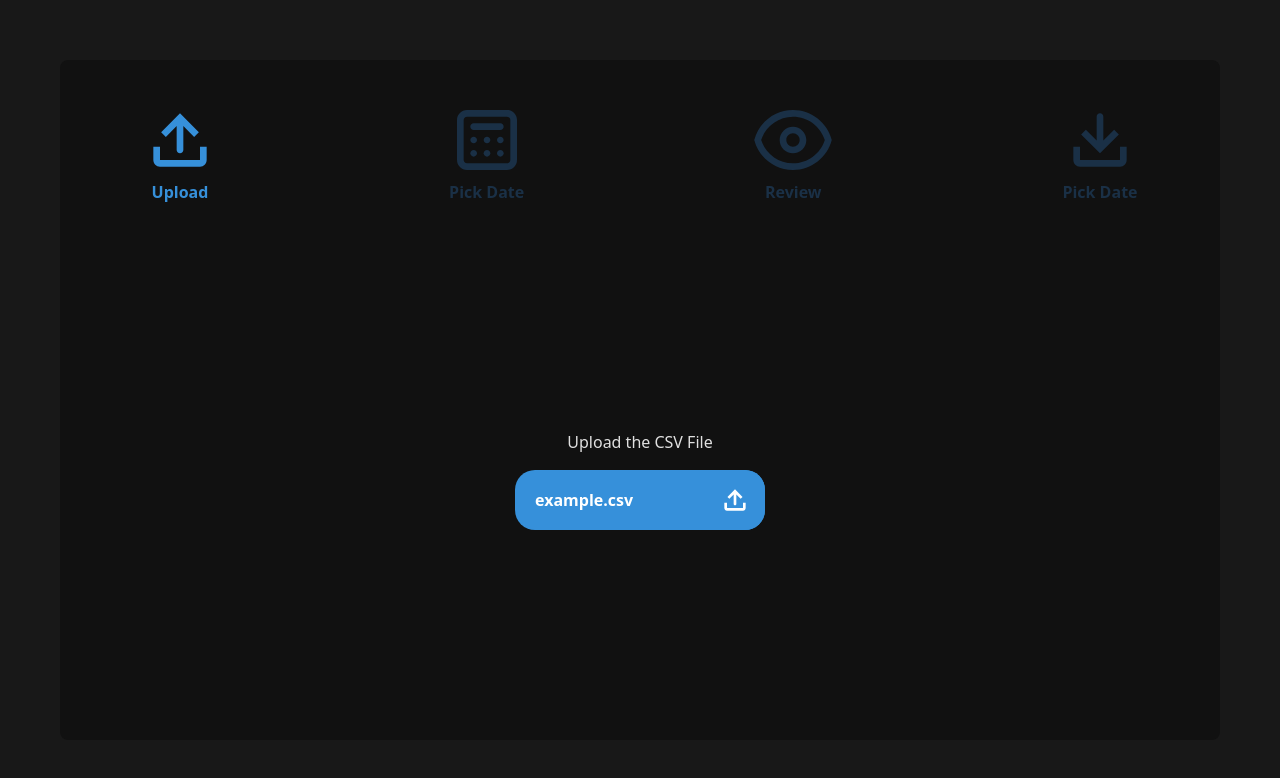
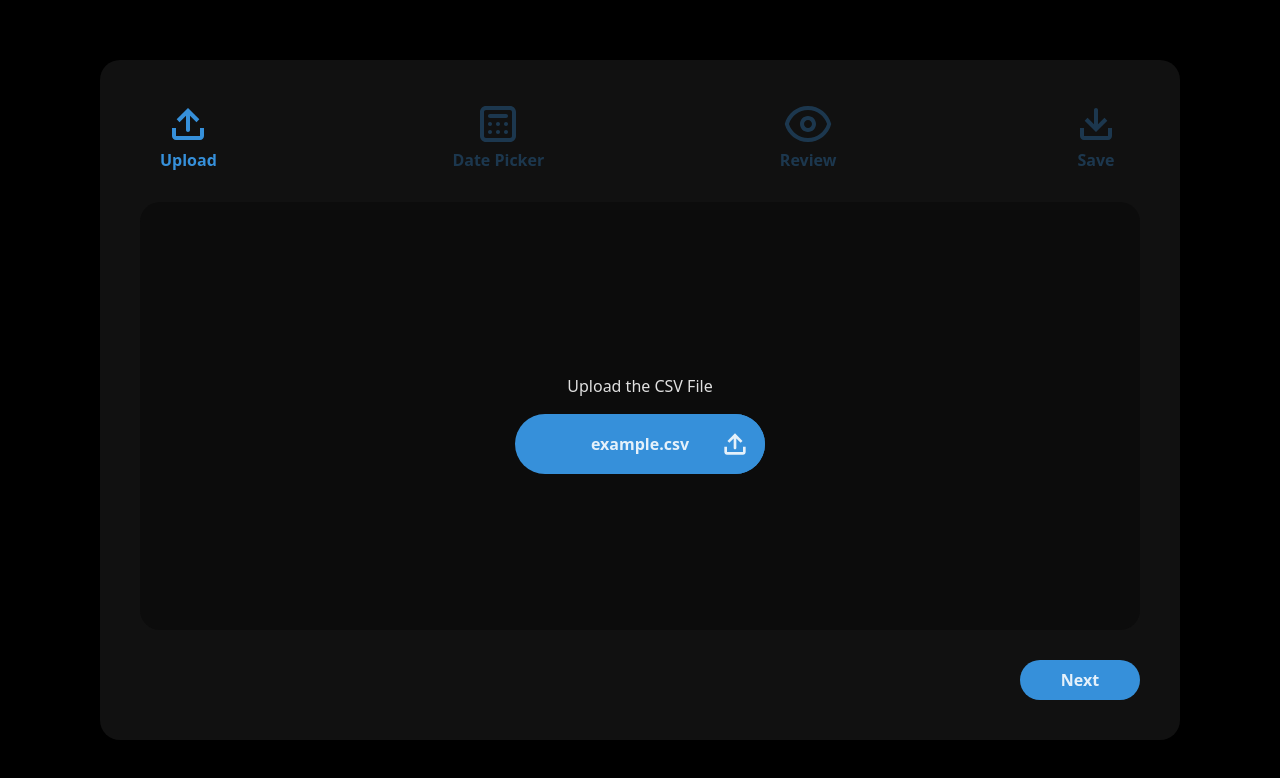
Before and after one commit to lukerichter/tagap-v3, a React (Vite) app: page / in a window 1280 px wide. Shown: the top 778 px of the page. Built offline with nearby package versions, Linux system fonts and the light colour scheme.

Commit message:
feat: new style and navigation

```diff
--- a/src/App.css
+++ b/src/App.css
@@ -1,21 +1,28 @@
 .container {
+    display: flex;
+    justify-content: center;
+    align-items: center;
+    min-height: 100vh;
+}
+
+.app {
     width: 1000px;
     height: 600px;
     background-color: #111111;
-    border-radius: 8px;
-    padding: 40px 80px;
+    border-radius: 20px;
+    padding: 40px;
     display: flex;
     flex-direction: column;
+    gap: 30px;
 }
 
-.content {
+.app--content {
     flex: 1;
-}
-
-.content-box {
     display: flex;
     justify-content: center;
     align-items: center;
     flex-direction: column;
     height: 100%;
+    background: #0c0c0c;
+    border-radius: 20px;
 }
--- a/src/App.jsx
+++ b/src/App.jsx
@@ -1,7 +1,8 @@
 import { useState } from 'react'
+import { CgSoftwareUpload, CgCalendarDates, CgEye, CgSoftwareDownload } from "react-icons/cg";
 import ProgressionBar from './components/ProgressionBar/ProgressionBar'
 import UploadContent from './components/Content/UploadContent/UploadContent'
-
+import Navigation from './components/Navigation/Navigation.jsx';
 import './App.css'
 import useFile from './utils/logic.js'
 
@@ -9,25 +10,62 @@ import useFile from './utils/logic.js'
 function App() {
 
     const [stage, setStage] = useState(0)
+    const [disabledNext, setDisabledNext] = useState(false)
+
+
     const { uploadFile, resetFile } = useFile();
 
     const steps = [
-        <UploadContent upload={uploadFile} />,
-        //<DateContent />,
-        //<ReviewContent />,
-        //<DownloadContent />,
+        {
+            content: <UploadContent upload={uploadFile} />,
+            icon: <CgSoftwareUpload />,
+            name: "Upload"
+        },
+        {
+            // content: <DateContent />,
+            icon: <CgCalendarDates />,
+            name: "Date Picker"
+        },
+        {
+            // content: <DateContent />,
+            icon: <CgEye />,
+            name: "Review"
+        },
+        {
+            // content: <DateContent />,
+            icon: <CgSoftwareDownload />,
+            name: "Save"
+        }
     ]
 
+    const progressionList = steps.map(({ icon, name }) => ({ icon, name }))
+
     return (
-        <div className="container">
+        <>
+            <div className='container'>
 
-            <ProgressionBar selectedState={stage} changeState={setStage} />
+                <div className="app">
 
-            <div className='content'>
-                {steps[stage]}
+                    <ProgressionBar
+                        progressionList={progressionList}
+                        selectedState={stage}
+                        changeState={setStage}
+                    />
+
+                    <div className='app--content'>
+                        {steps[stage].content}
+                    </div>
+
+                    <Navigation
+                        stage={stage}
+                        setStage={setStage}
+                    />
+
+                </div>
+
             </div>
 
-        </div>
+        </>
     )
 }
 
--- a/src/components/Content/UploadContent/UploadContent.css
+++ b/src/components/Content/UploadContent/UploadContent.css
@@ -1,10 +1,9 @@
 .file-selector {
     width: 250px;
     height: 60px;
-    border-radius: 20px;
-    background-color: rgb(54, 144, 218);
+    background-color: var(--active-color);
     cursor: pointer;
-    transition: transform 0.2s;
+    transition: all 0.2s;
     overflow: hidden;
     position: relative;
 }
@@ -19,27 +18,21 @@
     display: flex;
     align-items: center;
     justify-content: center;
-    background-color: rgb(54, 144, 218);
+    background-color: var(--active-color);
 }
 
 .file-selector svg {
     font-size: 2em;
-    color: white;
 }
 
 .file-selector p {
     font-size: 1em;
     margin: 0;
-    color: white;
     padding: 0 20px;
     line-height: 60px;
     font-weight: bold;
 }
 
-.file-selector:hover {
-    transform: scale(1.05);
-}
-
 input {
     display: none;
 }
--- a/src/components/Content/UploadContent/UploadContent.jsx
+++ b/src/components/Content/UploadContent/UploadContent.jsx
@@ -5,7 +5,6 @@ import './UploadContent.css'
 function UploadContent({ upload }) {
 
     const fileInputRef = useRef(null);
-    const [warning, setWarning] = useState(0)
 
     const handleFileChange = (event) => {
         const file = event.target.files[0];
@@ -15,23 +14,25 @@ function UploadContent({ upload }) {
     };
 
     return (
-        <div className='content-box' >
+        <>
             <p>Upload the CSV File</p>
-            <div
-                className='file-selector'
+
+            <button
+                className='button file-selector'
                 onClick={() => fileInputRef.current.click()}
             >
                 <p>example.csv</p>
                 <div className="file-selector-icon-box">
                     <CgSoftwareUpload />
                 </div>
-            </div>
+            </button>
+
             <input
                 type="file"
                 ref={fileInputRef}
                 onChange={handleFileChange}
             />
-        </div>
+        </>
     )
 }
 
--- /dev/null
+++ b/src/components/Navigation/Navigation.css
@@ -0,0 +1,22 @@
+.navbox {
+    height: 40px;
+    position: relative;
+}
+
+.navbox button {
+    background: var(--active-color);
+    height: 100%;
+    width: 120px;
+}
+
+.navbox .navbox--next {
+    position: absolute;
+    top: 0;
+    right: 0;
+}
+
+.navbox .navbox--prev {
+    position: absolute;
+    top: 0;
+    left: 0;
+}
--- /dev/null
+++ b/src/components/Navigation/Navigation.jsx
@@ -0,0 +1,27 @@
+import './Navigation.css'
+
+function Navigation({ stage, setStage }) {
+    return (
+        <div className="navbox">
+            {stage > 0 && (
+                <button
+                    className="button navbox--prev"
+                    onClick={() => setStage(stage - 1)}
+                >
+                    Previous
+                </button>
+            )}
+
+            {stage < 3 && (
+                <button
+                    className="button navbox--next"
+                    onClick={() => setStage(stage + 1)}
+                >
+                    Next
+                </button>
+            )}
+        </div>
+    )
+}
+
+export default Navigation
--- a/src/components/ProgressionBar/ProgressionBar.css
+++ b/src/components/ProgressionBar/ProgressionBar.css
@@ -3,40 +3,24 @@
     display: flex;
     align-items: center;
     justify-content: space-between;
-    padding-bottom: 40px;
+    padding: 0 20px;
+
 }
 
 .step {
+    font-weight: bold;
     display: flex;
     flex-direction: column;
-    justify-content: center;
     align-items: center;
-    color: #1a3046;
-    cursor: pointer;
+    color: rgb(54, 144, 218);
+    opacity: 0.3;
+    transition: opacity 0.6s;
 }
 
 .step svg {
-    font-size: 5em;
-    transition: color 0.25s, transform 0.2s;
-    transform-origin: center center;
-}
-
-.step p {
-    font-size: 1em;
-    transition: color 0.2s;
-    font-weight: bold;
-    margin: 0;
+    font-size: 3em;
 }
 
 .step.selected {
-    color: rgb(54, 144, 218);
+    opacity: 1;
 }
-
-.step:hover svg {
-    transform: scale(1.08);
-}
-
-.step:not(.selected):hover svg,
-.step:not(.selected):hover p {
-    color: #2f5377;
-}
--- a/src/components/ProgressionBar/ProgressionBar.jsx
+++ b/src/components/ProgressionBar/ProgressionBar.jsx
@@ -1,39 +1,19 @@
 import { CgSoftwareUpload, CgCalendarDates, CgEye, CgSoftwareDownload } from "react-icons/cg";
 import './ProgressionBar.css'
 
-function ProgressionBar({ selectedState, changeState }) {
-
-    const statesList = [
-        {
-            icon: <CgSoftwareUpload />,
-            state: "Upload"
-        },
-        {
-            icon: <CgCalendarDates />,
-            state: "Pick Date"
-        },
-        {
-            icon: <CgEye />,
-            state: "Review"
-        },
-        {
-            icon: <CgSoftwareDownload />,
-            state: "Pick Date"
-        }
-    ]
+function ProgressionBar({ progressionList, selectedState, changeState }) {
 
     return (
         <div className='progression'>
             {
-                statesList.map(
+                progressionList.map(
                     (state, index) => (
                         <div
                             key={index}
-                            onClick={() => changeState(index)}
                             className={`step ${index === selectedState ? 'selected' : ''}`}
                         >
                             {state.icon}
-                            <p>{state.state}</p>
+                            {state.name}
                         </div>
                     )
                 )
--- a/src/index.css
+++ b/src/index.css
@@ -4,19 +4,42 @@
     font-weight: 400;
 
     color: rgba(255, 255, 255, 0.87);
-  background-color: #181818;
-
+    background: rgb(0, 0, 0);
     font-synthesis: none;
     text-rendering: optimizeLegibility;
     -webkit-font-smoothing: antialiased;
     -moz-osx-font-smoothing: grayscale;
+
+    --inactive-color: #354958;
+    --active-color: #3690da;
+    --active-hover-color: #8dc9fa;
 }
 
 body {
     margin: 0;
-  display: flex;
-  justify-content: center;
-  align-items: center;
     min-width: 320px;
     min-height: 100vh;
 }
+
+.button {
+    all: unset;
+    appearance: none;
+    display: inline-block;
+    cursor: pointer;
+    user-select: none;
+
+    background: var(--active-color);
+    text-align: center;
+    font-weight: bold;
+    border-radius: 9999px;
+    transition: background 0.2s;
+}
+
+.button:disabled {
+    cursor: default;
+    opacity: 0.3;
+}
+
+.button:not(:disabled):hover {
+    background: var(--active-hover-color);
+}
```
Lines whose indentation alone changed are shown as unchanged.
